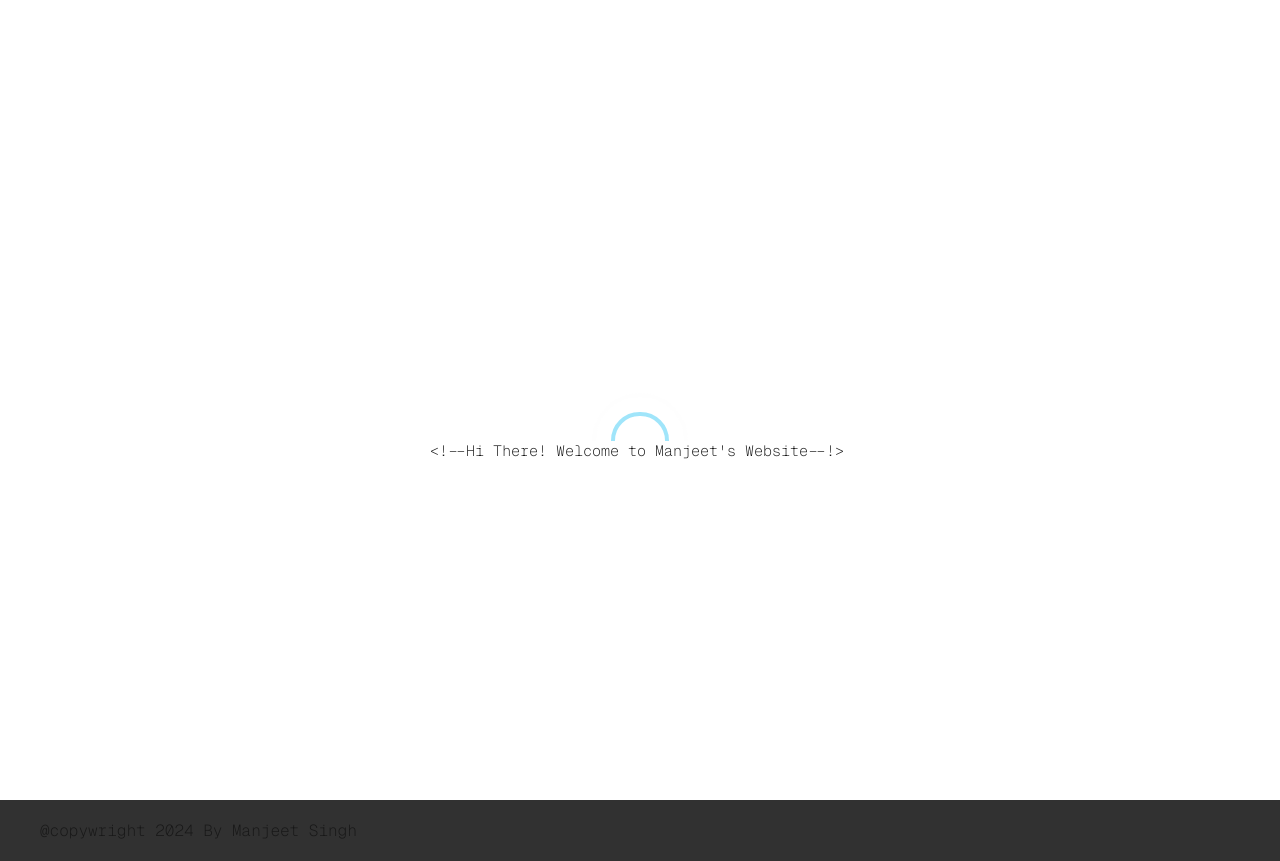
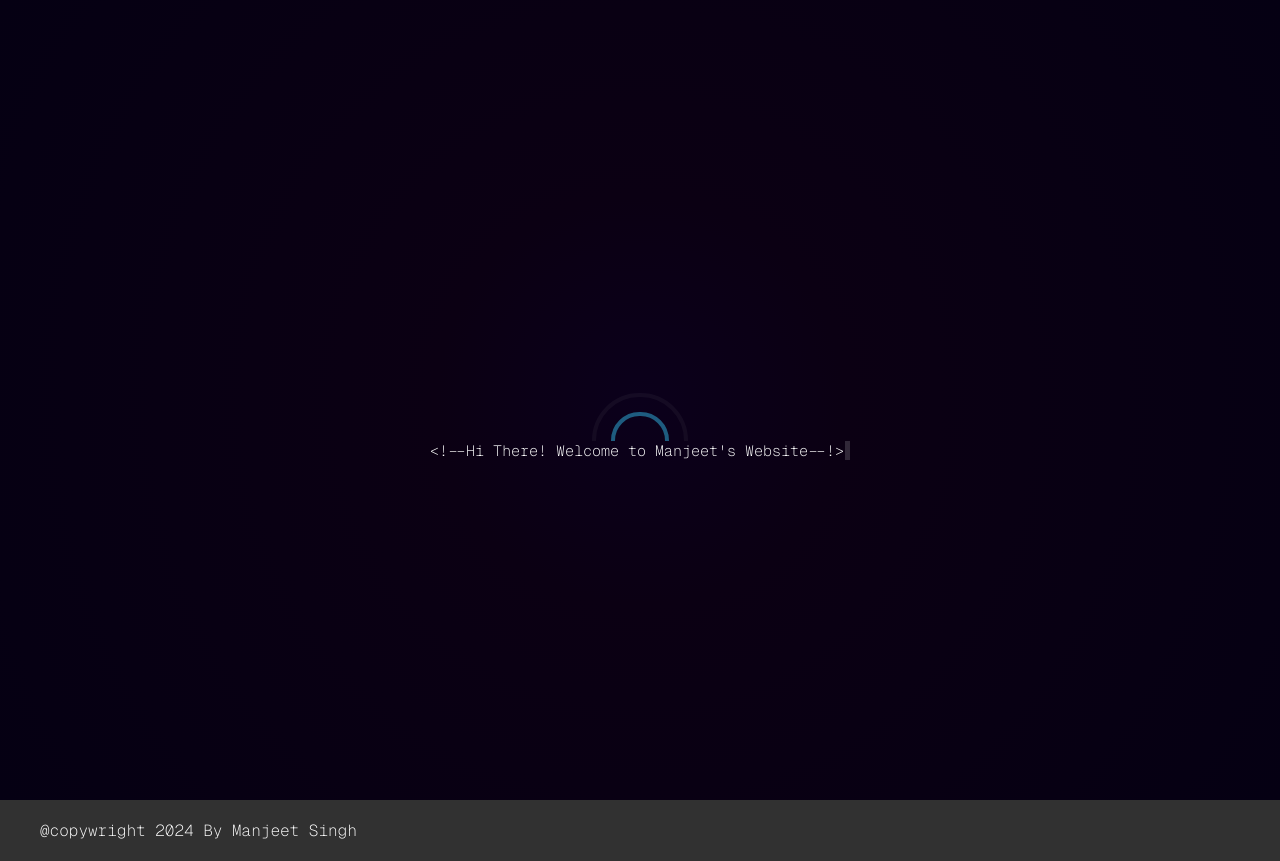
Before and after one commit to Manaregr8/manjeet_singh, a Next.js app: page / in a window 1280 px wide. Built offline with nearby package versions, Linux system fonts and the light colour scheme; grey boxes are pictures that could not be loaded; a web font is replaced by a local one.

Commit message:
added banner styles

```diff
--- a/src/app/globals.css
+++ b/src/app/globals.css
@@ -2,8 +2,8 @@
 @import url('https://fonts.googleapis.com/css2?family=Jaro:opsz@6..72&family=Playwrite+GB+S:ital,wght@0,100..400;1,100..400&display=swap');
 @import url('https://fonts.googleapis.com/css2?family=Jaro:opsz@6..72&family=Playwrite+GB+S:ital,wght@0,100..400;1,100..400&family=Public+Sans:ital,wght@0,100..900;1,100..900&display=swap');
 :root {
-  --background: #ffffff;
-  --foreground: #171717;
+  --background: #171717;
+  --foreground: #ffffff;
 }
 :root {
   --font-geist-sans: var(--font-geist-sans);
@@ -16,13 +16,6 @@
 
 .mono-font {
   font-family: var(--font-geist-mono);
-}
-
-@media (prefers-color-scheme: dark) {
-  :root {
-    --background: #0a0a0a;
-    --foreground: #ededed;
-  }
 }
 *{
   box-sizing: border-box;
--- a/src/app/styles/banner.css
+++ b/src/app/styles/banner.css
@@ -6,12 +6,17 @@
     flex-direction: column;
     justify-content: flex-start;
     align-items: center;
-    background-image: url();
+
+
 }
 .bannerSize{
     width: 100%;
     height: 100%;
     content: "";
+    background-image: url(/pic.png);
+    background-repeat: no-repeat;
+    background-position: center;
+    background-size: contain;
 }
 .bannerQuote{
     width: 100%;
@@ -48,3 +53,8 @@ h1{
         padding: 100px 30px 30px 30px;
     }
     }
+    @media (max-width:667px){
+        .bannerSize{
+            background-size: cover;
+        }
+    }
--- a/src/app/styles/loader.css
+++ b/src/app/styles/loader.css
@@ -6,10 +6,11 @@
     height:100vh;
     justify-content: center;
     align-items: center;
-    background-color: var(--background);
     font-size: 14px;
     z-index: 10000;
     animation: fadeOut 1s forwards;
+    background: rgb(21, 0, 58);
+background: radial-gradient(circle, rgb(11, 0, 27) 0%, rgb(11, 0, 19) 27%, rgb(5, 0, 19) 100%);
 }
 .loader p{
     font-size: 15px;
--- a/src/app/styles/navbar.css
+++ b/src/app/styles/navbar.css
@@ -2,9 +2,10 @@
 
 nav{
     width: 100%;
-    padding: 50px 50px 0 50px;
+    padding: 50px 50px 20px 50px;
     display:flex;
     align-items: center;
+    background-color: transparent;
     justify-content: space-between;
     position: absolute;
     top: 0;
```
